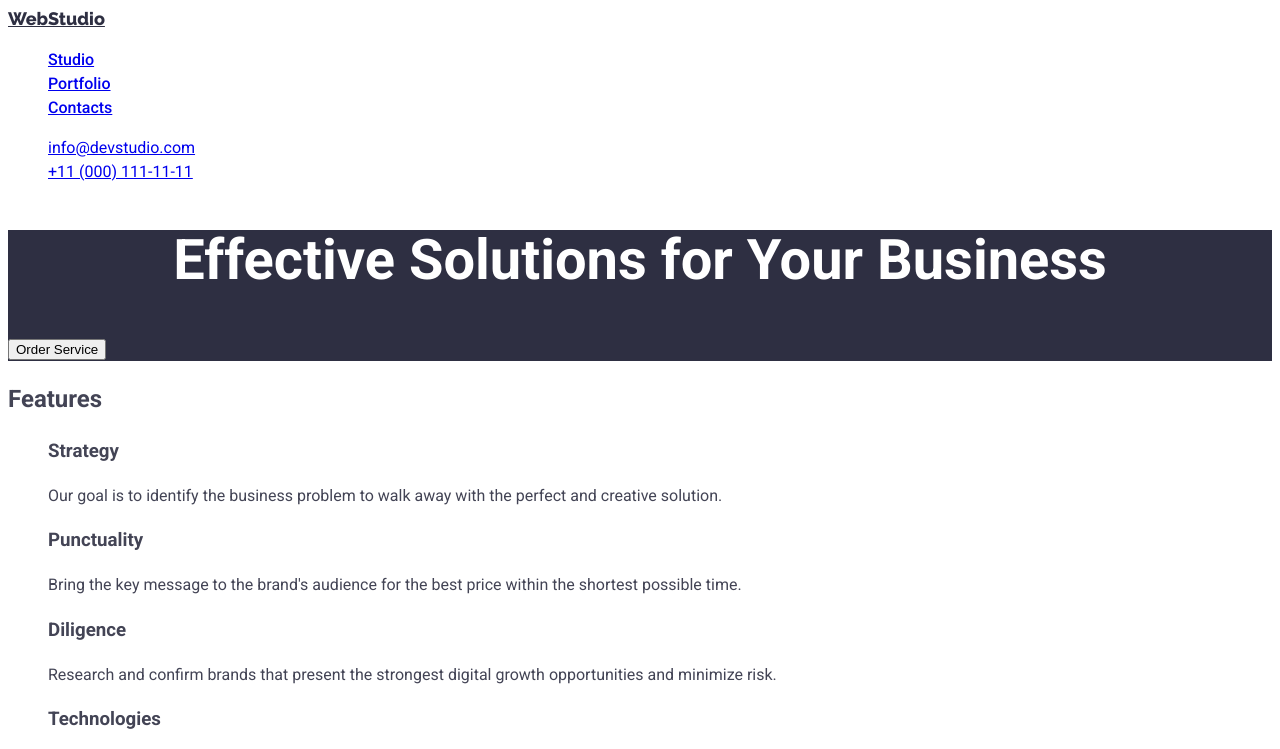
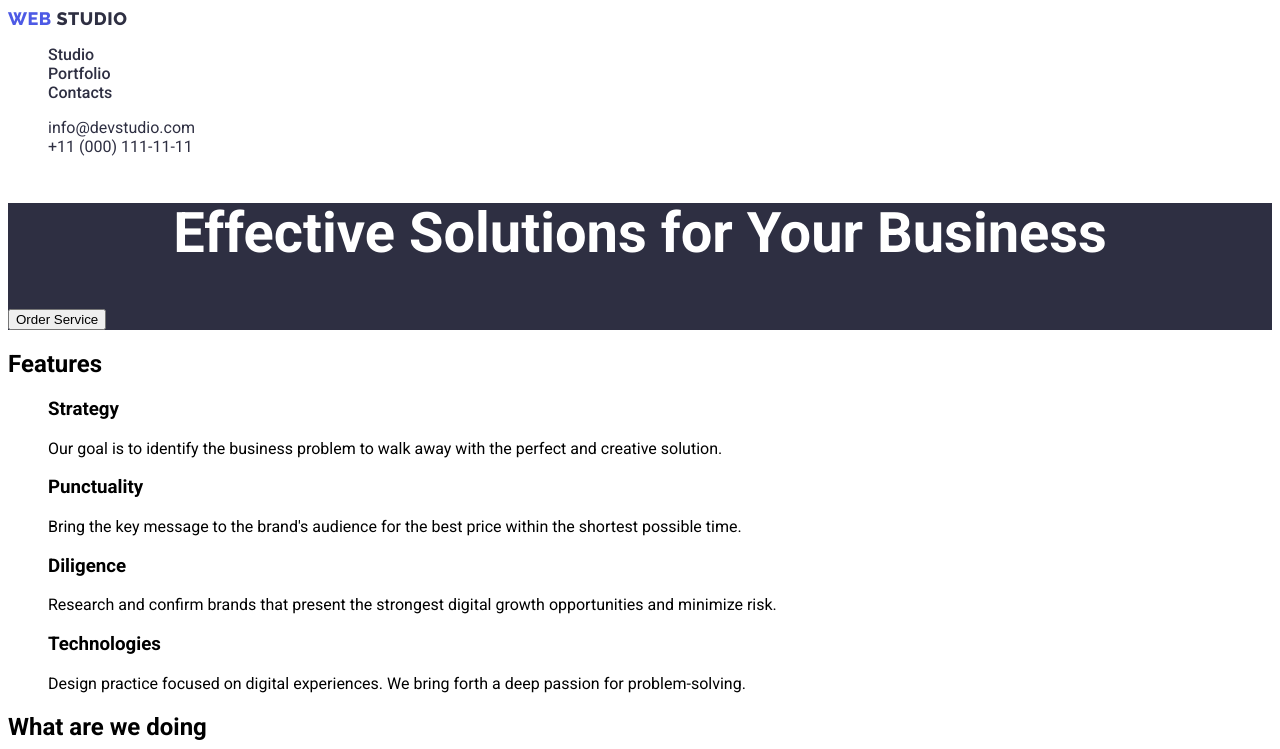
Before and after one commit to yurichh/goit-markup-hw-02, a plain HTML site: page index.html in a window 1280 px wide. Shown: the top 749 px of the page. Drawn offline with Linux system fonts and the light colour scheme.

Commit message:
edit 22:43

```diff
--- a/index.html
+++ b/index.html
@@ -16,20 +16,24 @@
   <body>
     <header>
       <nav>
-        <a href="./index.html" class="header-title">WebStudio</a>
+        <a href="./index.html" class="header-title">Web <span>Studio</span> </a>
         <ul>
-          <li class="header-links"><a href="#studio">Studio</a></li>
-          <li class="header-links"><a href="./portfolio.html">Portfolio</a></li>
-          <li class="header-links"><a href="#contacts">Contacts</a></li>
+          <li><a href="#studio" class="header-links">Studio</a></li>
+          <li><a href="./portfolio.html" class="header-links">Portfolio</a></li>
+          <li><a href="#contacts" class="header-links">Contacts</a></li>
         </ul>
       </nav>
       <address>
         <ul>
-          <li class="header-contacts">
-            <a href="mailto:info@devstudio.com">info@devstudio.com</a>
+          <li>
+            <a href="mailto:info@devstudio.com" class="header-contacts"
+              >info@devstudio.com</a
+            >
           </li>
-          <li class="header-contacts">
-            <a href="tel:+110001111111">+11 (000) 111-11-11</a>
+          <li>
+            <a href="tel:+110001111111" class="header-contacts"
+              >+11 (000) 111-11-11</a
+            >
           </li>
         </ul>
       </address>
@@ -148,7 +152,7 @@
       </section>
     </main>
     <footer id="contacts">
-      <a href="./index.html" class="footer-title">WebStudio</a>
+      <a href="./index.html" class="footer-title">Web <span>Studio</span> </a>
       <p>
         Increase the flow of customers and sales for your business with digital
         marketing & growth solutions.
--- a/styles.css
+++ b/styles.css
@@ -1,10 +1,13 @@
 :root {
-  --basic-white: #ffffff;
+  --white:#ffffff;
+  --navy:#2e2f42;
+  --iris:#4d5ae5;
+  --slate:#434455;
 }
 body {
-  background-color: var(--basic-white);
+  background-color: var(--white);
   font-family: Roboto, sans-serif;
-  color: #434455;
+  color: var(--slate)
   line-height: 1.5;
 }
 ul,
@@ -16,12 +19,25 @@ ol {
   font-family: Raleway, sans-serif;
   font-weight: 800;
   font-size: 18px;
-  line-height: 21px;
-  color: #2e2f42;
+  line-height: 1.17;
+  color: var(--iris);
+  letter-spacing: 0.03em;
+  text-transform: uppercase;
+  text-decoration: none;
 }
+.header-title > span, .footer-title>span {
+  color: var(--navy)
+}
+
 .header-links {
   font-weight: 500;
-  color: #2e2f42;
+  color: var(--navy);
+  text-decoration:none;
+}
+.header-contacts {
+  font-style: normal;
+  color: var(--navy);
+  text-decoration: none;
 }
 .portfolio-title {
 }
@@ -29,21 +45,16 @@ ol {
 }
 .header-title {
 }
-.header-links {
-}
-.header-contacts {
-  font-style: normal;
-  color: #2e2f42;
-}
+
 .page-title {
   font-weight: 700;
   font-size: 56px;
   line-height: 60px;
-  color: var(--basic-white);
+  color: var(--white);
   text-align: center;
 }
 .main-section {
-  background-color: #2e2f42;
+  background-color: var(--navy);
 }
 .features-title,
 .team-title {
```
Also changed, not shown: portfolio.html (+14 -9 lines).
